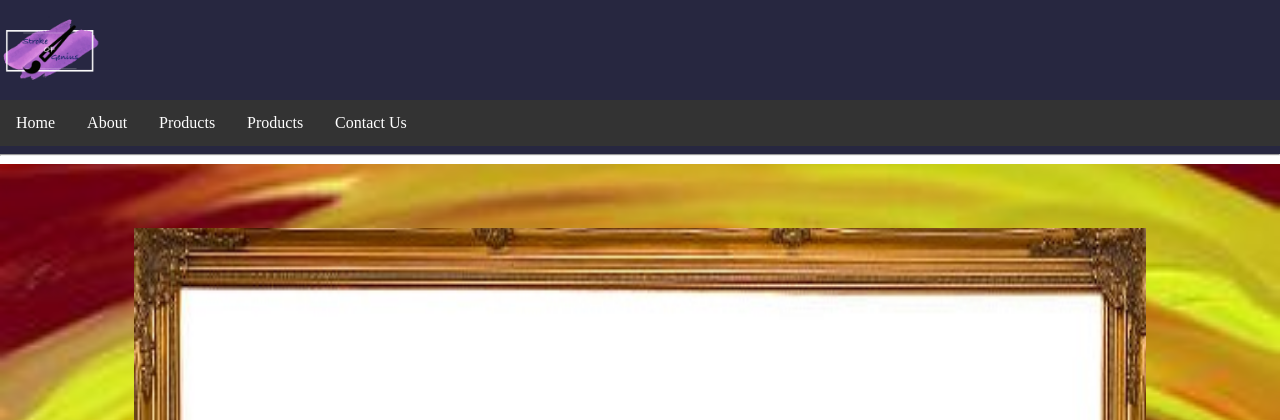
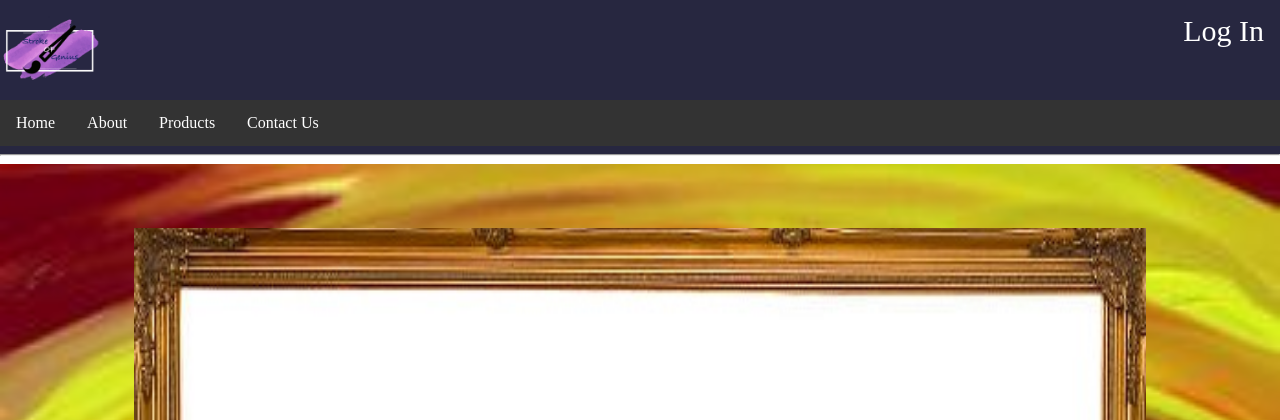
Before and after one commit to bmorgulis/Website-StrokeOfGenius, a PHP site: page / in a window 1280 px wide. Shown: the top 420 px of the page. Run offline with PHP 8.4, Linux system fonts and the light colour scheme.

Commit message:
chore: Update menu links in menu.php

```diff
--- a/Website/menu.php
+++ b/Website/menu.php
@@ -4,14 +4,15 @@
         <li><a id="small321" href="index.php">Home</a></li>
         <li><a href="about.php">About</a></li>
         <li><a href="products.php">Products</a></li>
-        <li class="dropdown">
+        <!-- <li class="dropdown">
                 <a href="#">Products</a>
                 <ul class='dropdown-content'>
                     <li><a href="small.php">Small</a></li>
                     <li><a href="medium.php">Medium</a></li>
                     <li><a href="large.php">Large</a></li>
                 </ul>
-            </li>
+            </li> -->
             <li><a href="contactus.php">Contact Us</A></LI>
+            <li><a id="log-in" href="login.php">Log In</a></li>
     </ul>
 </NAV>
--- a/Website/styles.css
+++ b/Website/styles.css
@@ -50,6 +50,12 @@ body {
   display: block;
   text-align: left;
 }
+#log-in {
+  position: fixed;
+  right: 0;
+  top: 0px;
+  border-radius: 10px;border-radius: 10px;
+font-size: 30px;}
 
 .dropdown-content a:hover {
   background-color: #f1f1f1;
```
